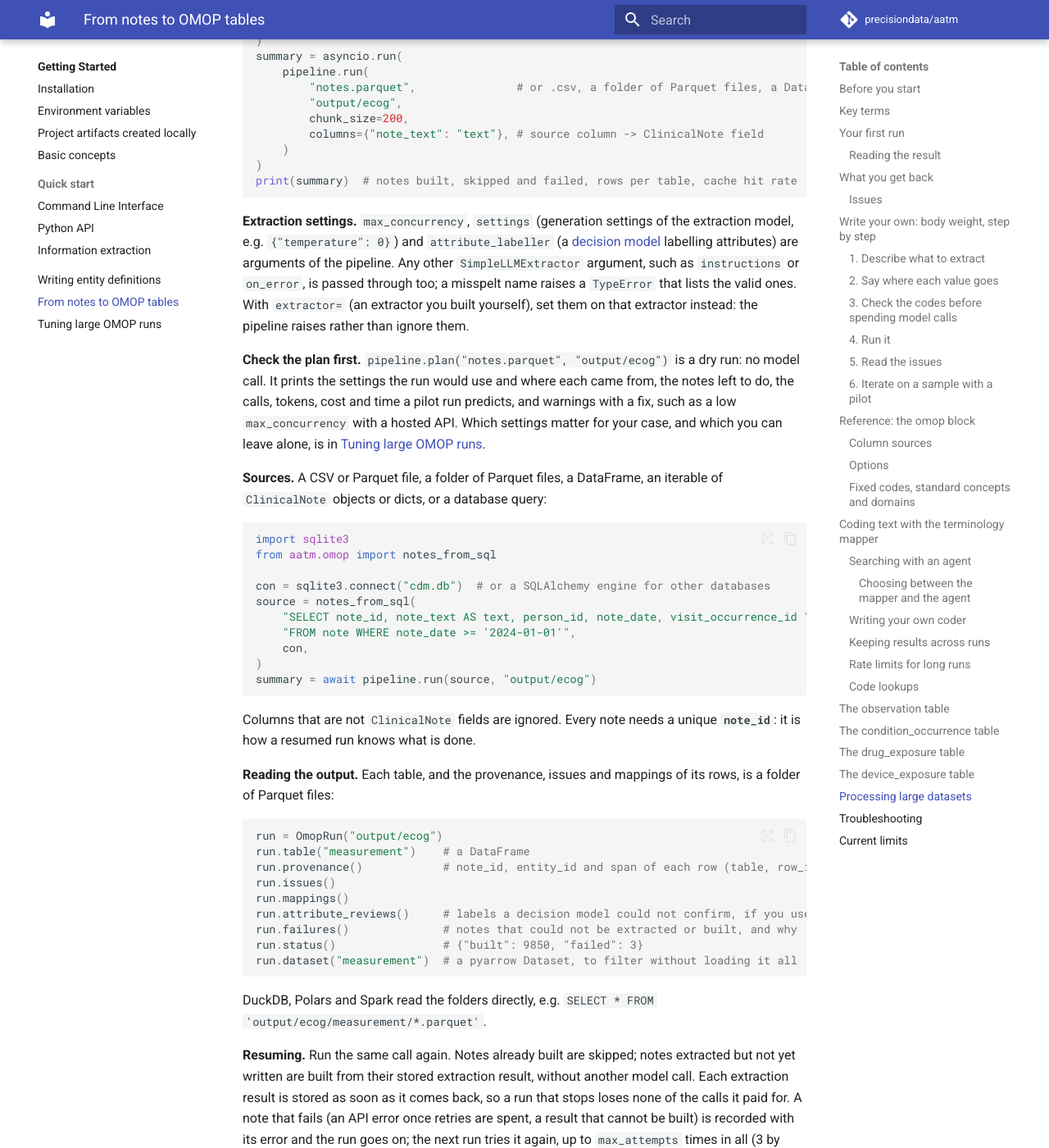
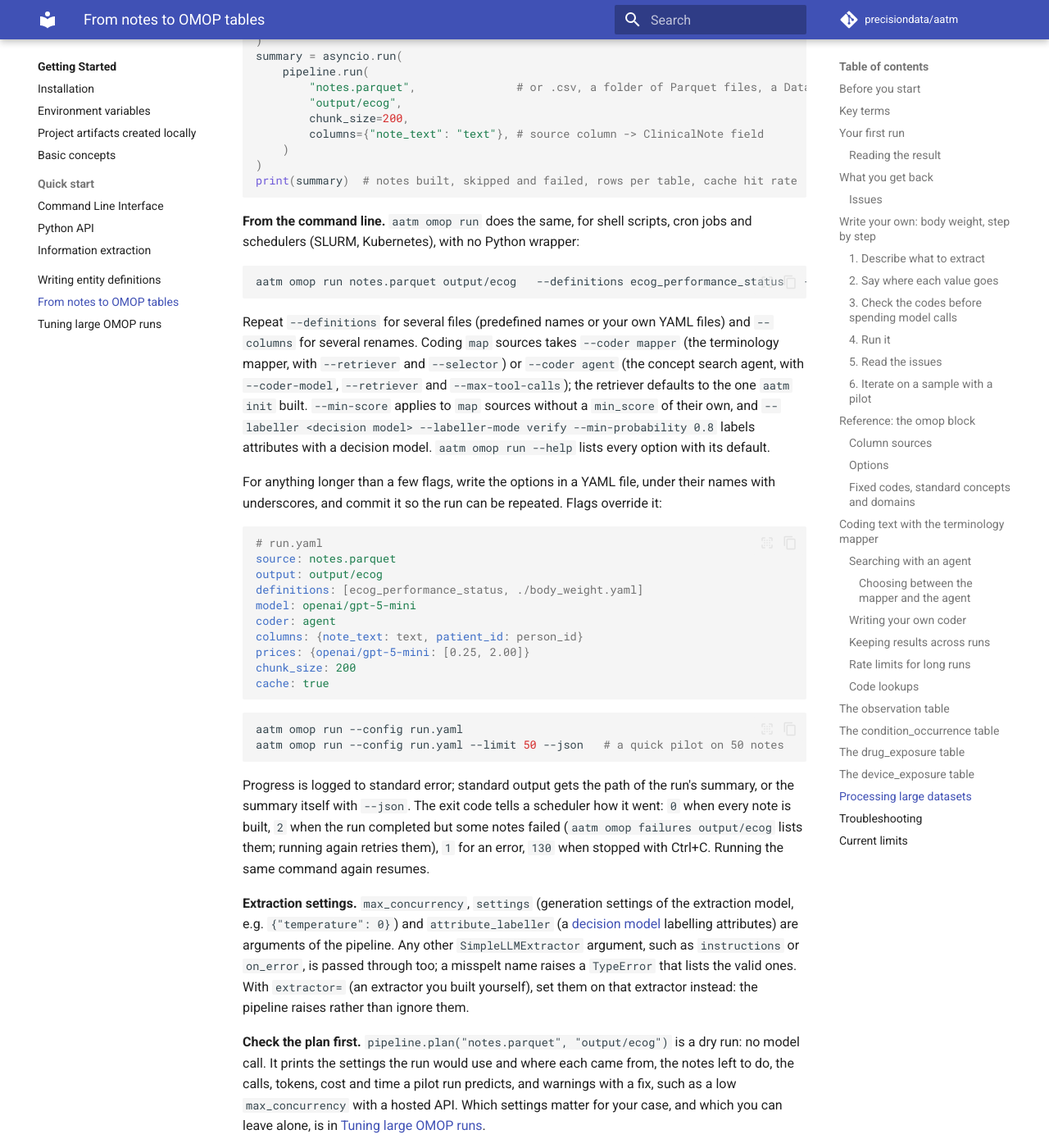
Before and after one commit to precisiondata/aatm, an MkDocs documentation site: the page built from docs/getting-started/omop_tables.md, in a window 1280 px wide and 1400 px high, scrolled down 28944 px. Shown: the whole window at 82% size. Built offline with MkDocs 1.6.1 and Material for MkDocs 9.7.7, drawn with Linux system fonts in a browser that asks for light colours; comment, search, counter and statistics services are not loaded; the version menu is left out; some of the changed text lies outside the part shown.

Commit message:
docs: the aatm omop commands next to the Python API
Co-Authored-By: Claude Opus 5.5 <noreply@anthropic.com>

````diff
--- a/docs/getting-started/omop_tables.md
+++ b/docs/getting-started/omop_tables.md
@@ -1198,6 +1198,49 @@ summary = asyncio.run(
 print(summary)  # notes built, skipped and failed, rows per table, cache hit rate
 ```
 
+**From the command line.** `aatm omop run` does the same, for shell scripts, cron jobs
+and schedulers (SLURM, Kubernetes), with no Python wrapper:
+
+```bash
+aatm omop run notes.parquet output/ecog   --definitions ecog_performance_status   --model openai/gpt-5-mini --max-concurrency 16 --cache   --chunk-size 200 --columns note_text=text   --price openai/gpt-5-mini=0.25,2.00
+```
+
+Repeat `--definitions` for several files (predefined names or your own YAML files) and
+`--columns` for several renames. Coding `map` sources takes `--coder mapper` (the
+terminology mapper, with `--retriever` and `--selector`) or `--coder agent` (the
+concept search agent, with `--coder-model`, `--retriever` and `--max-tool-calls`); the
+retriever defaults to the one `aatm init` built. `--min-score` applies to `map`
+sources without a `min_score` of their own, and `--labeller <decision model>
+--labeller-mode verify --min-probability 0.8` labels attributes with a decision model.
+`aatm omop run --help` lists every option with its default.
+
+For anything longer than a few flags, write the options in a YAML file, under their
+names with underscores, and commit it so the run can be repeated. Flags override it:
+
+```yaml
+# run.yaml
+source: notes.parquet
+output: output/ecog
+definitions: [ecog_performance_status, ./body_weight.yaml]
+model: openai/gpt-5-mini
+coder: agent
+columns: {note_text: text, patient_id: person_id}
+prices: {openai/gpt-5-mini: [0.25, 2.00]}
+chunk_size: 200
+cache: true
+```
+
+```bash
+aatm omop run --config run.yaml
+aatm omop run --config run.yaml --limit 50 --json   # a quick pilot on 50 notes
+```
+
+Progress is logged to standard error; standard output gets the path of the run's
+summary, or the summary itself with `--json`. The exit code tells a scheduler how it
+went: `0` when every note is built, `2` when the run completed but some notes failed
+(`aatm omop failures output/ecog` lists them; running again retries them), `1` for an
+error, `130` when stopped with Ctrl+C. Running the same command again resumes.
+
 **Extraction settings.** `max_concurrency`, `settings` (generation settings of the
 extraction model, e.g. `{"temperature": 0}`) and `attribute_labeller` (a
 [decision model](../reference/decision_models.md) labelling attributes) are arguments of
@@ -1227,6 +1270,14 @@ source = notes_from_sql(
     con,
 )
 summary = await pipeline.run(source, "output/ecog")
+```
+
+From the command line, `--sql` takes the query and `--db` the database's SQLAlchemy
+URL (`sqlite:///cdm.db` works without SQLAlchemy; other databases need it and their
+driver):
+
+```bash
+aatm omop run output/ecog --sql "SELECT note_id, note_text AS text, person_id FROM note"   --db postgresql+psycopg://user@host/cdm --definitions ecog_performance_status   --model openai/gpt-5-mini
 ```
 
 Columns that are not `ClinicalNote` fields are ignored. Every note needs a unique
@@ -1247,6 +1298,11 @@ run.status()                # {"built": 9850, "failed": 3}
 run.dataset("measurement")  # a pyarrow Dataset, to filter without loading it all
 ```
 
+From the command line, `aatm omop status output/ecog` prints the notes built and
+failed, the rows per table, the issues by reason and the last run's summary, and
+`aatm omop failures output/ecog` the failed notes with their error (both take
+`--json`).
+
 DuckDB, Polars and Spark read the folders directly, e.g.
 `SELECT * FROM 'output/ecog/measurement/*.parquet'`.
 
@@ -1264,6 +1320,14 @@ them, with no extraction calls:
 ```python
 await pipeline.rebuild("output/ecog")
 ```
+
+```bash
+aatm omop rebuild output/ecog --definitions ./ecog_performance_status.yaml
+```
+
+`aatm omop run` saves the options it used in `output/ecog/options.yaml`, and
+`rebuild` starts from them: give only what changed, such as the definitions or
+`--coder agent`.
 
 A run refuses to add rows built with other mappings to an existing folder until you
 rebuild, and refuses a folder made with other entity definitions or another extractor:
@@ -1318,6 +1382,8 @@ summary = await pipeline.run(
 )
 OmopRun("output/ecog").batches()  # the jobs: id, status, notes
 ```
+
+From the command line: `aatm omop run ... --batch --chunk-size 1000 --poll-every 300`.
 
 Only extraction is batched: coding stays live. Each job is recorded in the ledger as
 soon as it is submitted, so you can stop the run (or lose the machine) while jobs are
@@ -1405,6 +1471,14 @@ from aatm.omop import shard_dir
 
 index = int(os.environ["SHARD_INDEX"])
 await pipeline.run("notes.parquet", shard_dir("output/ecog", index, 8), shard=(index, 8))
+```
+
+From the command line, `--shard <index>/<count>` writes to the shard's folder under
+the output folder, e.g. as a SLURM array job:
+
+```bash
+aatm omop run --config run.yaml --shard "$SLURM_ARRAY_TASK_ID/8"
+aatm omop status output/ecog   # every shard: notes built and failed, issues, last summary
 ```
 
 Each machine keeps its own coding cache: entries are not shared across machines.
````
Also changed, not shown: docs/getting-started/quick_start_cli.md (+3 -0 lines), docs/reference/omop.md (+2 -0 lines).
